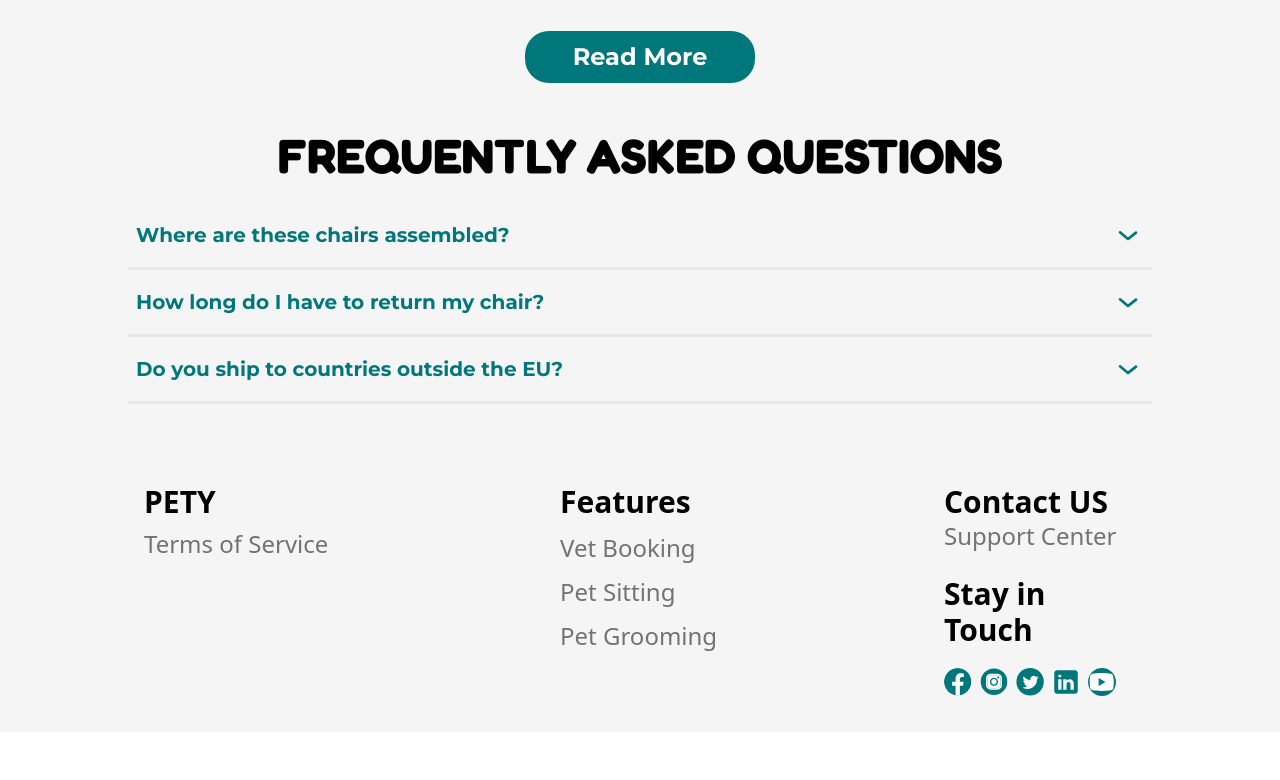
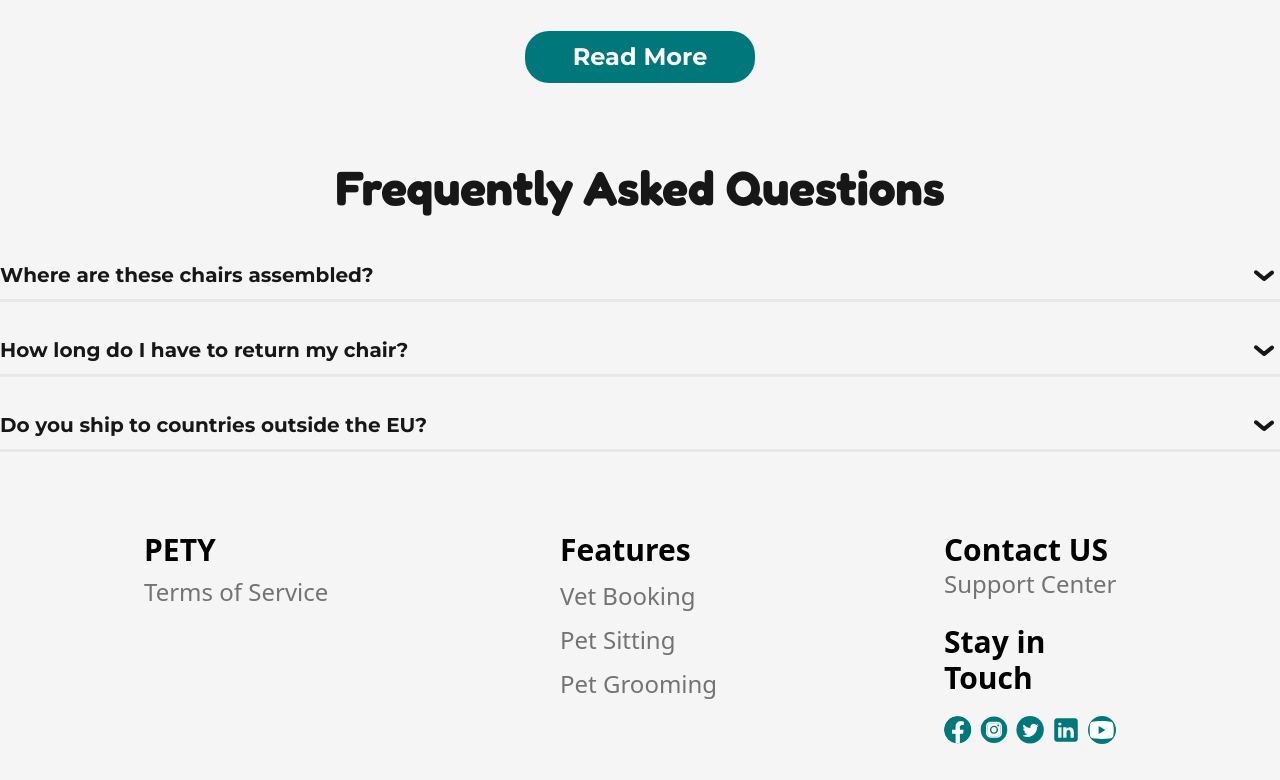
Before and after one commit to AhmedZahran15/Pety---Pet-Care, a React (Vite) app: page / in a window 1280 px wide. Shown: the part 2720-3500 px from the top of the page. Before the commit the page ends 3452 px from the top, so only its background shows below. Built offline with nearby package versions, Linux system fonts and the light colour scheme; no server answers; what react-geocode would draw is missing.

Commit message:
Update styling and layout

```diff
--- a/src/Pages/HomePage/FAQ.jsx
+++ b/src/Pages/HomePage/FAQ.jsx
@@ -22,10 +22,11 @@ export default function FAQ() {
     setIsOpen((prev) => (index === prev ? null : index));
   }
   return (
-    <div className="mx-10 mt-12 md:mx-16 lg:mx-32">
-      <h1 className="mb-6 text-center font-['Fredoka']  text-5xl font-bold uppercase">
+    <div className="mx-8 mt-20 flex flex-col items-center gap-y-10 sm:container sm:mx-auto">
+      <h1 className="font-fredoka text-3xl font-bold text-neutral-900 sm:text-4xl md:text-5xl">
         Frequently Asked Questions
       </h1>
+      <div className="flex flex-col gap-y-6">
         {faqs.map((item, index) => (
           <AccordionItem
             key={index}
@@ -35,8 +36,8 @@ export default function FAQ() {
             toggle={toggle}
           >
             <div
-            className={`overflow-hidden transition-all duration-200 ${
-              isOpen === index ? "max-h-48 ease-in-out" : "max-h-0"
+              className={`overflow-hidden ease-in-out transition-all duration-200 ${
+                isOpen === index ? "h-full" : "h-0"
               }`}
             >
               <p>{item.text}</p>
@@ -44,21 +45,32 @@ export default function FAQ() {
           </AccordionItem>
         ))}
       </div>
+    </div>
   );
 }
 function AccordionItem({ item, index, isOpen, toggle, children }) {
   return (
     <div
-      className={`cursor-pointer border-b-[3px] px-2 py-4 font-['Montserrat'] text-xl`}
+      className={`w-full cursor-pointer border-b-[3px] py-2 font-['Montserrat'] text-xl`}
       onClick={() => toggle(index)}
     >
-      <div className="group flex items-center justify-between ">
-        <span className="font-['Montserrat'] text-xl font-bold text-primary">
+      <div className="flex items-center justify-between ">
+        <span
+          className={`font-['Montserrat'] text-xl font-bold  ${
+            isOpen === index ? "text-primary" : "text-neutral-900"
+          }`}
+        >
           {item.title}
         </span>
         <span className="w-8">
           <ArrowSvg
-            className={`fill-primary transition-all duration-200 ${isOpen === index ? "rotate-180" : ""}`}
+            className={`${
+              isOpen === index
+                ? "fill-primary stroke-primary"
+                : "fill-neutral-900 stroke-neutral-900"
+            } transition-all duration-200 ${
+              isOpen === index ? "rotate-180" : ""
+            }`}
           />
         </span>
       </div>
```
Lines whose indentation alone changed are shown as unchanged.
